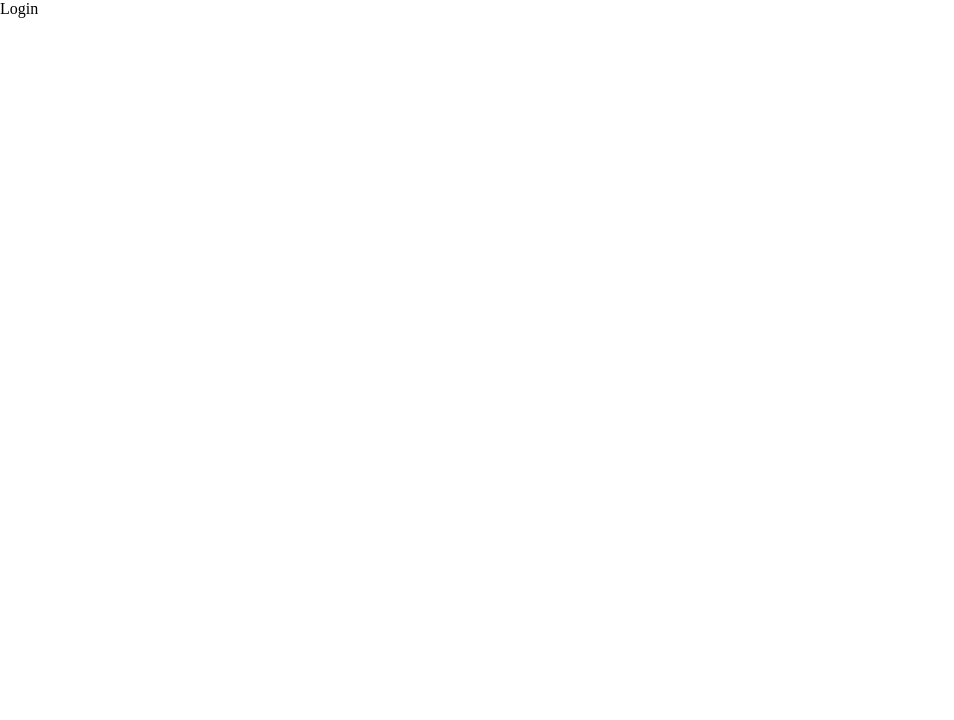
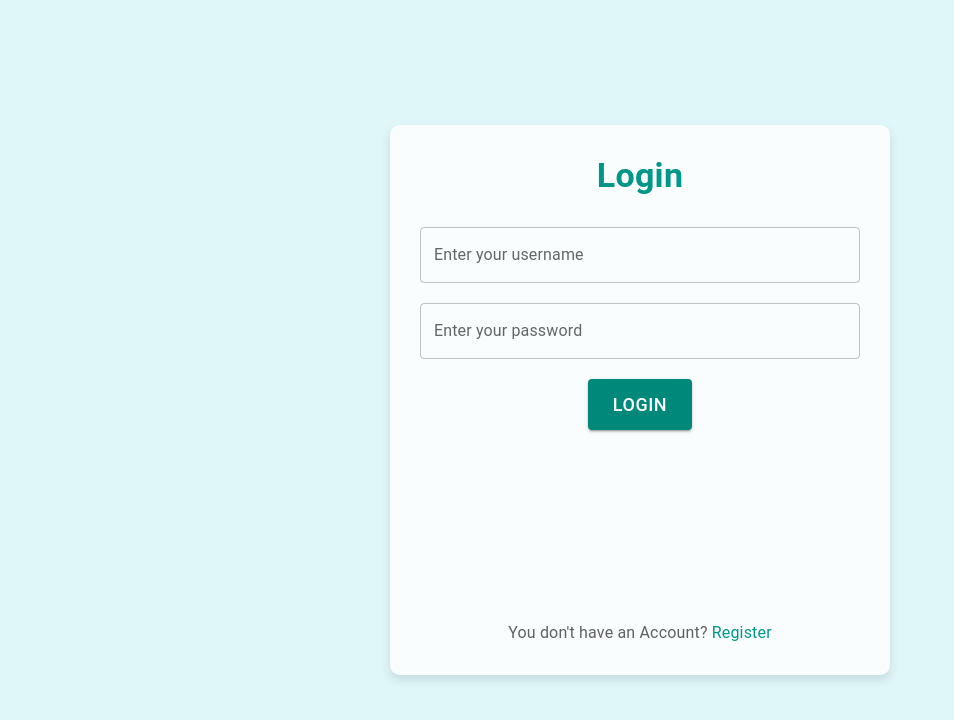
Before and after one commit to soncoiz02/chat-socket, a React (Create React App) app: page /auth/login in a window 1280 px wide. Shown: the top 720 px of the page, without its empty margins (0-954 px from the left). Built offline with nearby package versions, Linux system fonts and the light colour scheme.

Commit message:
feat: demo login page

```diff
--- /dev/null
+++ b/src/Layout/AuthLayout.tsx
@@ -0,0 +1,38 @@
+import { Box } from "@mui/material";
+import { cyan } from "@mui/material/colors";
+import React from "react";
+import { Outlet } from "react-router-dom";
+
+const AuthLayout = () => {
+  return (
+    <Box
+      sx={{
+        display: "flex",
+        justifyContent: "center",
+        alignItems: "center",
+        width: "100%",
+        height: "100vh",
+        backgroundColor: cyan[50],
+      }}
+    >
+      <Box
+        sx={{
+          display: "flex",
+          flexDirection: "column",
+          alignItems: "center",
+          gap: "30px",
+          backgroundColor: "rgba(255, 255, 255, 0.8)",
+          borderRadius: "10px",
+          padding: "30px",
+          width: "500px",
+          height: "550px",
+          boxShadow: "0 5px 10px 1px rgba(0, 0, 0, 0.1)",
+        }}
+      >
+        <Outlet />
+      </Box>
+    </Box>
+  );
+};
+
+export default AuthLayout;
--- /dev/null
+++ b/src/components/form/LoadingButton.tsx
@@ -0,0 +1,27 @@
+import { Button, styled } from "@mui/material";
+import { teal } from "@mui/material/colors";
+import React from "react";
+
+type PropsType = {
+  isLoading: boolean;
+  content: string;
+};
+
+const CustomsButton = styled(Button)(({ theme }) => ({
+  backgroundColor: teal[600],
+  padding: "10px 25px",
+  fontSize: "18px",
+  "&:hover": {
+    backgroundColor: teal[500],
+  },
+}));
+
+const LoadingButton = ({ isLoading, content }: PropsType) => {
+  return (
+    <CustomsButton variant="contained" type="submit">
+      {content}
+    </CustomsButton>
+  );
+};
+
+export default LoadingButton;
--- /dev/null
+++ b/src/components/form/RHFTextField.tsx
@@ -0,0 +1,51 @@
+import { styled, TextField } from "@mui/material";
+import { teal } from "@mui/material/colors";
+import React from "react";
+import { Controller } from "react-hook-form";
+
+type PropsType = {
+  name: string;
+  type: string;
+  label: string;
+  control: any;
+  error?: any;
+};
+
+const CustomsTextField = styled(TextField)(({ theme }) => ({
+  "& label.Mui-focused": {
+    color: teal[500],
+  },
+  "& .MuiInput-underline:after": {
+    borderBottomColor: teal[500],
+  },
+  "& .MuiOutlinedInput-root": {
+    "&:hover fieldset": {
+      borderColor: "grey",
+    },
+    "&.Mui-focused fieldset": {
+      borderColor: teal[500],
+    },
+  },
+}));
+
+const RHFTextField = ({ name, type, label, control, error }: PropsType) => {
+  return (
+    <Controller
+      name={name}
+      control={control}
+      render={({ field }) => (
+        <CustomsTextField
+          {...field}
+          fullWidth
+          error={!!error}
+          helperText={error?.message?.message}
+          type={type}
+          variant="outlined"
+          label={label}
+        />
+      )}
+    />
+  );
+};
+
+export default RHFTextField;
--- a/src/hook/useAuth.tsx
+++ b/src/hook/useAuth.tsx
@@ -3,7 +3,7 @@ import { useSelector } from "react-redux";
 
 const useAuth = () => {
   const user = useSelector((state: any) => state.user.infor);
-  if (!user.id) return false;
+  if (user.id) return false;
   return true;
 };
 
--- a/src/page/auth/Login.tsx
+++ b/src/page/auth/Login.tsx
@@ -1,7 +1,40 @@
+import { Typography, styled } from "@mui/material";
+import { teal, grey } from "@mui/material/colors";
 import React from "react";
+import { Link } from "react-router-dom";
+import LoginForm from "../../sections/auth/LoginForm";
+
+const CustomLink = styled(Link)`
+  color: ${teal[500]};
+  text-decoration: none;
+`;
 
 const Login = () => {
-  return <div>Login</div>;
+  return (
+    <>
+      <Typography
+        variant="h4"
+        sx={{
+          color: teal[500],
+          fontWeight: "bold",
+        }}
+      >
+        Login
+      </Typography>
+      <LoginForm />
+      <Typography
+        variant="body2"
+        sx={{
+          color: grey[700],
+          fontSize: "16px",
+          marginTop: "auto",
+        }}
+      >
+        You don't have an Account?
+        <CustomLink to="/auth/register"> Register</CustomLink>
+      </Typography>
+    </>
+  );
 };
 
 export default Login;
--- a/src/router/Router.tsx
+++ b/src/router/Router.tsx
@@ -1,6 +1,7 @@
 import React, { ElementType, lazy, Suspense } from "react";
 import { useRoutes } from "react-router-dom";
-import Layout from "../Layout/Layout";
+import AuthLayout from "../Layout/AuthLayout";
+import Layout from "../Layout/MainLayout";
 import CheckAuth from "./CheckAuth";
 
 const Loadable = (Component: ElementType) => (props: any) => {
@@ -43,6 +44,7 @@ const Router = () => {
     },
     {
       path: "auth",
+      element: <AuthLayout />,
       children: [
         {
           path: "login",
--- /dev/null
+++ b/src/sections/auth/LoginForm.tsx
@@ -0,0 +1,82 @@
+import { yupResolver } from "@hookform/resolvers/yup";
+import { Button, styled, TextField } from "@mui/material";
+import React from "react";
+import {
+  Controller,
+  FormProvider,
+  SubmitHandler,
+  useForm,
+  useFormContext,
+} from "react-hook-form";
+import * as yup from "yup";
+import LoadingButton from "../../components/form/LoadingButton";
+import RHFTextField from "../../components/form/RHFTextField";
+
+const FormGroup = styled("form")`
+  display: flex;
+  flex-direction: column;
+  align-items: center;
+  gap: 20px 0;
+  width: 100%;
+`;
+
+const LoginForm = () => {
+  const loginSchema = yup.object().shape({
+    username: yup
+      .string()
+      .trim()
+      .required({ message: "Username is required!" })
+      .min(6, { message: "Username must be at least 6 characters!" }),
+    password: yup
+      .string()
+      .trim()
+      .required({ message: "Password is required!" })
+      .min(6, { message: "Password must be at least 6 characters!" }),
+  });
+
+  const methods = useForm({
+    defaultValues: {
+      username: "",
+      password: "",
+    },
+    resolver: yupResolver(loginSchema),
+  });
+
+  const {
+    setError,
+    handleSubmit,
+    formState: { errors, isSubmitting },
+    reset,
+    control,
+  } = methods;
+
+  const handleLogin: SubmitHandler<{ username: string; password: string }> = (
+    data
+  ) => {
+    console.log(data);
+  };
+
+  return (
+    <FormProvider {...methods}>
+      <FormGroup onSubmit={handleSubmit(handleLogin)}>
+        <RHFTextField
+          name="username"
+          label="Enter your username"
+          control={control}
+          type="text"
+          error={errors.username}
+        />
+        <RHFTextField
+          name="password"
+          control={control}
+          type="password"
+          label="Enter your password"
+          error={errors.password}
+        />
+        <LoadingButton content="Login" isLoading={isSubmitting} />
+      </FormGroup>
+    </FormProvider>
+  );
+};
+
+export default LoginForm;
```
Also changed, not shown: src/Layout/MainLayout.tsx (renamed from src/Layout/Layout.tsx).
